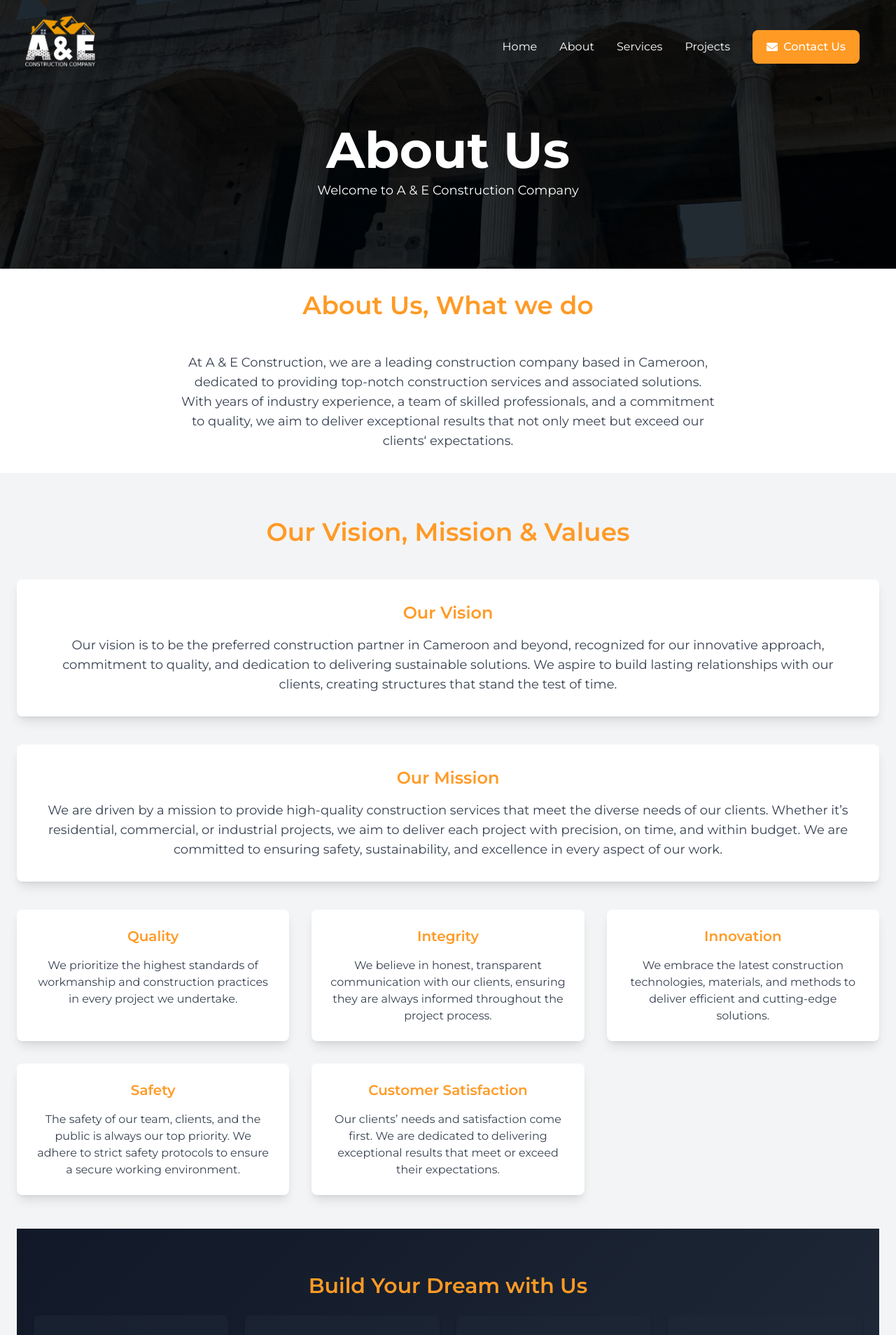
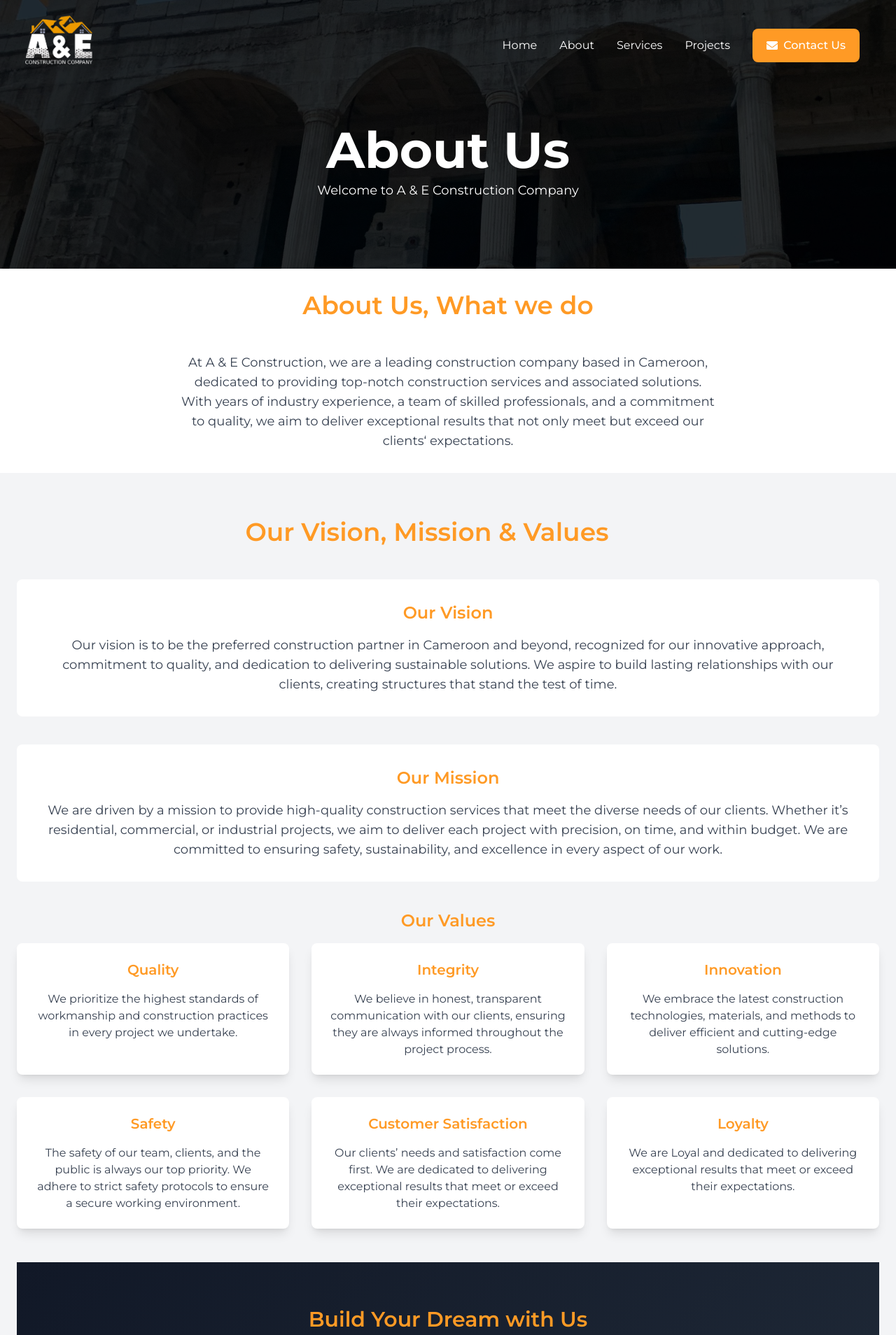
Before and after one commit to clint360/aandeconstruction, a Next.js app: page /about in a window 1280 px wide. Shown: the top 1908 px of the page at 70% size. Built offline with nearby package versions, Linux system fonts and the light colour scheme.

Commit message:
Made some edits

```diff
--- a/src/app/globals.css
+++ b/src/app/globals.css
@@ -87,22 +87,26 @@ a {
   font-size: 3.5rem;
 }
 
+.descriptionfontsize {
+  font-size: 1rem;
+}
+
 @media screen and (max-width: 670px) {
   .smallheadtag {
-    font-size: 1.2rem;
+    font-size: 1rem;
   }
   .biggerheadtag {
-    font-size: 2.5rem;
+    font-size: 2rem;
+    padding: 0px;
   }
-
+  .descriptionfontsize {
+    font-size: 0.75rem;
+  }
   .navbar {
     padding: 0 20px;
   }
 }
 
-.descriptionfontsize {
-  font-size: 1rem;
-}
 
 .overlaystyle {
   background: rgba(0, 0, 0, 0.863);
--- a/src/core/components/organisms/Contact.tsx
+++ b/src/core/components/organisms/Contact.tsx
@@ -24,17 +24,17 @@ const Contact = () => {
       >
         <div className="mb-4">
           <label className="block text-gray-700 font-medium">Name</label>
-          <input type="text" className="w-full mt-1 p-3 border rounded-md focus:ring-2 focus:ring-[#FF9A25] focus:outline-none" placeholder="Your Name" />
+          <input type="text" className="w-full bg-white mt-1 p-3 border rounded-md focus:ring-2 focus:ring-[#FF9A25] focus:outline-none" placeholder="Your Name" />
         </div>
 
         <div className="mb-4">
           <label className="block text-gray-700 font-medium">Email</label>
-          <input type="email" className="w-full mt-1 p-3 border rounded-md focus:ring-2 focus:ring-[#FF9A25] focus:outline-none" placeholder="Your Email" />
+          <input type="email" className="w-full bg-white mt-1 p-3 border rounded-md focus:ring-2 focus:ring-[#FF9A25] focus:outline-none" placeholder="Your Email" />
         </div>
 
         <div className="mb-4">
           <label className="block text-gray-700 font-medium">Message</label>
-          <textarea className="w-full mt-1 p-3 border rounded-md focus:ring-2 focus:ring-[#FF9A25] focus:outline-none" rows={4} placeholder="Your Message"></textarea>
+          <textarea className="w-full mt-1 p-3 border bg-white rounded-md focus:ring-2 focus:ring-[#FF9A25] focus:outline-none" rows={4} placeholder="Your Message"></textarea>
         </div>
 
         <motion.button
--- a/src/core/components/organisms/Hero.tsx
+++ b/src/core/components/organisms/Hero.tsx
@@ -35,15 +35,15 @@ const Hero = () => {
   <div className=" max-w-[1240px] m-auto absolute inset-0 flex justify-center items-center text-center px-4">
     <div className="text-white">
       {/* Title with fade-in animation */}
-      <h1 className="smallheadtag font-bold text-[#FF9A25] mb-4 fade-in fade-in-delay-1">
+      <h1 className="smallheadtag font-bold text-[#FF9A25] mb-4">
         Welcome to A and E Construction Company
       </h1>
       {/* Sub-Title with fade-in animation */}
-      <h2 className="biggerheadtag font-extrabold text-white mb-6 fade-in fade-in-delay-2">
+      <h2 className="biggerheadtag font-extrabold text-white mb-6">
         Building Excellence, Delivering Results
       </h2>
       {/* Description with fade-in animation */}
-      <p className="descriptionfontsize max-w-4xl mx-auto text-white fade-in fade-in-delay-3 pb-6">
+      <p className="descriptionfontsize max-w-4xl mx-auto text-white pb-6">
         At A & E Construction, we are a leading construction company based in Cameroon,
         dedicated to providing top-notch construction services and associated solutions. With
         years of industry experience, a team of skilled professionals, and a commitment to quality,
--- a/src/core/components/organisms/Navbar.tsx
+++ b/src/core/components/organisms/Navbar.tsx
@@ -41,21 +41,20 @@ const Navbar = () => {
                 <Link href="/">
                     <Image src={color === "transparent" ? logo : logoi}
                         alt="A&E Logo"
-                        width={100}
-                        height={50}
+                        className="w-24"
                         priority />
                 </Link>
                 <ul style={{ color: `${textColor}` }} className="hidden sm:flex items-center">
-                    <li className="p-4 group-hover:text-[#FF9A25]">
+                    <li className="p-4 hover:text-[#FF9A25]">
                         <Link href="/" >Home</Link>
                     </li>
-                    <li className="p-4">
+                    <li className="p-4 hover:text-[#FF9A25]">
                         <Link href="/about">About</Link>
                     </li>
-                    <li className="p-4">
+                    <li className="p-4 hover:text-[#FF9A25]">
                         <Link href="/services">Services</Link>
                     </li>
-                    <li className="p-4">
+                    <li className="p-4 hover:text-[#FF9A25]">
                         <Link href="/projects">Projects</Link>
                     </li>
                     <li className="p-4">
--- a/src/core/components/organisms/ServicesSection.tsx
+++ b/src/core/components/organisms/ServicesSection.tsx
@@ -32,7 +32,7 @@ export default function ServicesSection() {
               className="bg-white rounded-lg shadow-md overflow-hidden"
               whileHover={{ scale: 1.05 }}
             >
-              <Image src={service.image} alt={service.title} className="w-full h-40 object-cover" />
+              <Image src={service.image} alt={service.title} className="w-full h-40 object-cover" width={100} height={100} />
               <div className="p-6">
                 <h3 className="text-xl font-semibold text-gray-900">{service.title}</h3>
                 <p className="text-gray-600 mt-2">{service.description}</p>
--- a/src/core/components/organisms/TestimonialCarousel.tsx
+++ b/src/core/components/organisms/TestimonialCarousel.tsx
@@ -20,8 +20,8 @@ const Testimonials = () => {
           loop={true}
           autoplay={{ delay: 4000, disableOnInteraction: false }}
           pagination={{ clickable: true }}
-          modules={[Autoplay, Pagination]}
-          className="max-w-6xl px-4"
+          modules={[Autoplay]}
+          className="max-w-6xl px-8"
         >
           {testimonials.map((testimonial, i) => (
             <SwiperSlide key={i} className="flex justify-center m-2">
--- a/src/core/components/organisms/VisionMissionSection.tsx
+++ b/src/core/components/organisms/VisionMissionSection.tsx
@@ -10,7 +10,7 @@ export default function VisionMissionSection() {
         {/* Title Section */}
         <motion.h2
           className="text-4xl font-semibold text-[#FF9A25] mb-12"
-          initial={{ opacity: 0, y: -30 }}
+          initial={{ opacity: 0, x: -30 }}
           whileInView={{ opacity: 1, y: 0 }}
           viewport={{ once: false, amount: 0.3 }}
           transition={{ duration: 1 }}
@@ -20,7 +20,7 @@ export default function VisionMissionSection() {
 
         {/* Vision */}
         <motion.div
-          className="bg-white p-8 shadow-lg rounded-lg mb-10"
+          className="bg-white p-8  rounded-lg mb-10"
           initial={{ opacity: 0, x: -100 }}
           whileInView={{ opacity: 1, x: 0 }}
           viewport={{ once: false, amount: 0.3 }}
@@ -36,7 +36,7 @@ export default function VisionMissionSection() {
 
         {/* Mission */}
         <motion.div
-          className="bg-white p-8 shadow-lg rounded-lg mb-10"
+          className="bg-white p-8  rounded-lg mb-10"
           initial={{ opacity: 0, x: 100 }}
           whileInView={{ opacity: 1, x: 0 }}
           viewport={{ once: false, amount: 0.3 }}
@@ -51,6 +51,7 @@ export default function VisionMissionSection() {
         </motion.div>
 
         {/* Values */}
+        <h3 className="text-2xl font-semibold text-[#FF9A25] mb-4">Our Values</h3>
         <motion.div
           className="grid sm:grid-cols-2 md:grid-cols-3 gap-8 mb-12"
           initial={{ opacity: 0 }}
@@ -122,6 +123,18 @@ export default function VisionMissionSection() {
               Our clients’ needs and satisfaction come first. We are dedicated to delivering exceptional results that meet or exceed their expectations.
             </p>
           </motion.div>
+          <motion.div
+            className="bg-white p-6 shadow-lg rounded-lg text-center"
+            initial={{ opacity: 0, y: -50 }}
+            whileInView={{ opacity: 1, y: 0 }}
+            viewport={{ once: true, amount: 0.3 }}
+            transition={{ duration: 0.5, delay: 0.6 }}
+          >
+            <h4 className="text-xl font-semibold text-[#FF9A25] mb-4">Loyalty</h4>
+            <p className="text-gray-700">
+              We are Loyal and dedicated to delivering exceptional results that meet or exceed their expectations.
+            </p>
+          </motion.div>
         </motion.div>
 
         {/* Stats Section */}
```
